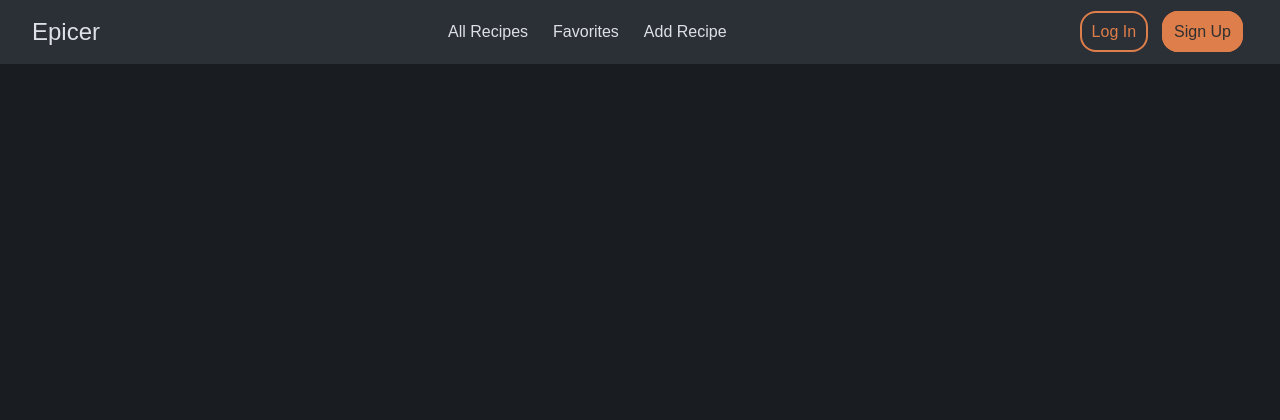
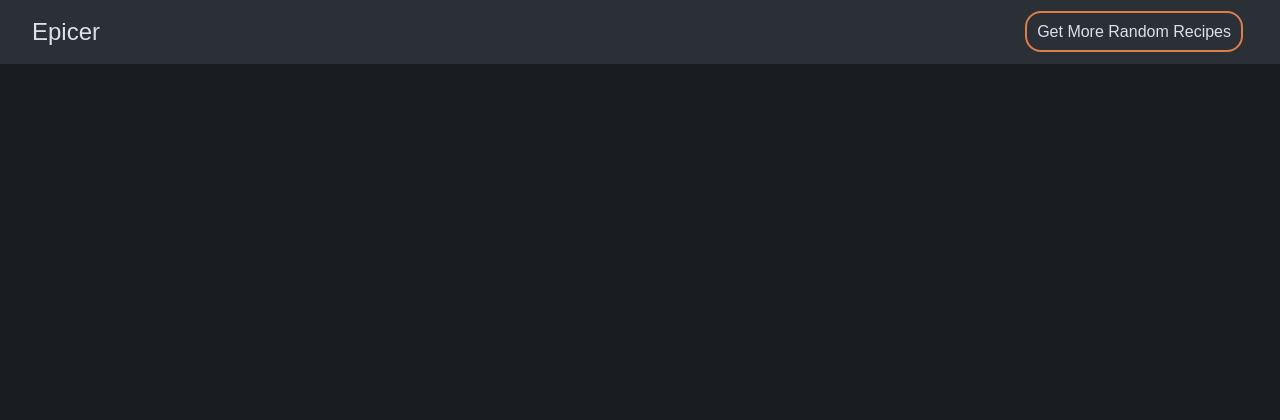
Before and after one commit to Mini-mel/epicer, a Node server app: page /recipes in a window 1280 px wide. Shown: the top 420 px of the page. Run offline with Node 20, Linux system fonts and the light colour scheme; data that the repository does not hold is empty; some libraries are stand-ins or nearby versions.

Commit message:
reduced project scope features

```diff
--- a/index.js
+++ b/index.js
@@ -38,12 +38,6 @@ app.get('/recipes/new', (req, res) => {
     res.render("recipes/new");
 })
 
-app.post('/recipes', async (req, res) => {
-    const recipe = new Recipe(req.body.recipe);
-    await recipe.save();
-    res.redirect(`recipes/${recipe._id}`);
-})
-
 app.get('/recipes/:id', async (req, res) => {
     const { id } = req.params;
     const recipe = await Recipe.findById(id);
--- a/public/stylesheets/app.css
+++ b/public/stylesheets/app.css
@@ -208,53 +151,18 @@ nav a{
     font-size: 24px;
 }
 
-
-nav div a{
+.get-more{
+    border: .15em solid #de7e4a;
     border-radius: 16px;
     font-size: 16px;
     padding: 10px;
-    border: .15em solid #de7e4a;
     margin: 5px;
 }
 
-.nav-login{
-    background-color: transparent;
-    color: #de7e4a;
-}
-
-.nav-signup{
-    background-color: #de7e4a;
-    color: #303030;
-}
 
 .nav-center{
     display: flex;
     flex-wrap: nowrap;
-}
-
-.nav-hamburger{
-    fill: #DDE0E4;
-    display: block;
-}
-
-.nav-hamburger-check{
-
-}
-
-@media(min-width: 810px){
-    .nav-hamburger{
-        display: none;
-    }
-}
-
-@media (max-width: 810px){
-    .nav-center, .nav-login, .nav-signup{
-        display: none;
-    }
-
-    .nav-hamburger-check input:checked{
-
-    }
 }
 
 /* footer */
--- a/views/layouts/boilerplate.ejs
+++ b/views/layouts/boilerplate.ejs
@@ -5,7 +5,7 @@
     <meta charset="UTF-8">
     <meta http-equiv="X-UA-Compatible" content="IE=edge">
     <meta name="viewport" content="width=device-width, initial-scale=1.0">
-    <title>Epicer: The Recipe Database</title>
+    <title>Epicer: Random Recipes to Make Today</title>
 
     <link rel="stylesheet" href="/stylesheets/reset.css">
     <link rel="stylesheet" href="/stylesheets/app.css">
--- a/views/partials/navbar.ejs
+++ b/views/partials/navbar.ejs
@@ -1,20 +1,6 @@
 <nav>
     <a class="nav-site-title" href="/" data-cy="navSiteTitle">Epicer</a>
     <ul class="nav-center">
-        <li><a href="/recipes" data-cy="navViewAll">All Recipes</a></li>
-        <li><a href="/recipes" data-cy="navFavorites">Favorites</a></li>
-        <li><a href="/recipes/new" data-cy="navAddRecipe">Add Recipe</a></li>
+        <li><a href="/recipes" class="get-more" data-cy="navViewAll">Get More Random Recipes</a></li>
     </ul>
-    <div class="nav-register">
-        <a href="/recipes" class="nav-login" data-cy="navLogIn">Log In</a>
-        <a href="/recipes" class="nav-signup" data-cy="navSignUp">Sign Up</a>
-    </div>
-    <div class="nav-hamburger">
-        <svg viewBox="0 0 100 80" width="40" height="40">
-            <rect width="100" height="15"></rect>
-            <rect y="30" width="100" height="15"></rect>
-            <rect y="60" width="100" height="15"></rect>
-            <path></path>
-        </svg>
-    </div>
 </nav>
```
Also changed, not shown: other parts of public/stylesheets/app.css (+17 -74 lines), views/recipes/new.ejs (deleted, +0 -51 lines).
